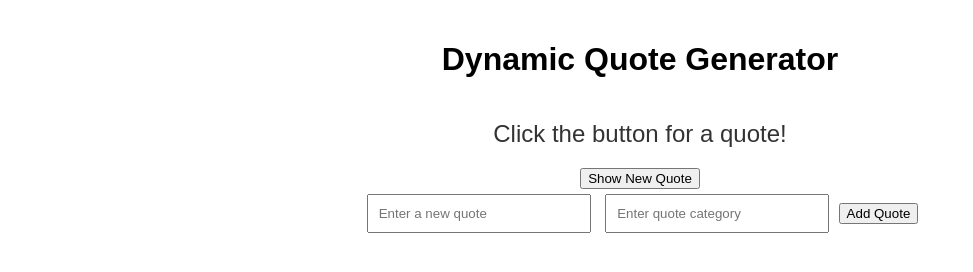
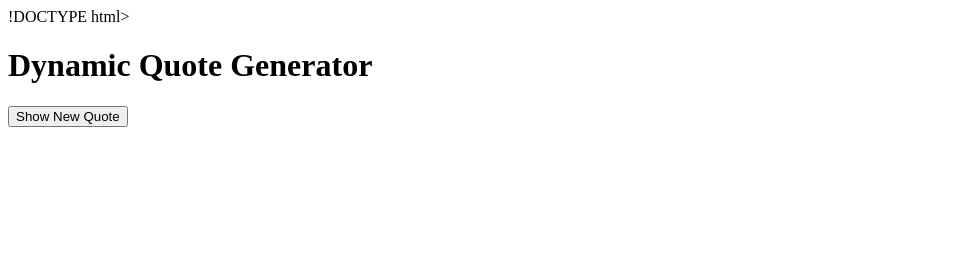
Before and after one commit to Mcloonie/alx_fe_javascript, a plain HTML site: page index.html in a window 1280 px wide. Shown: the whole page, without its empty margins (0-973 px from the left). Drawn offline with Linux system fonts and the light colour scheme.

Commit message:
Update index.html

```diff
--- a/index.html
+++ b/index.html
@@ -1,42 +1,14 @@
-<!DOCTYPE html>
+!DOCTYPE html>
   <html lang="en">
   <head>
     <meta charset="UTF-8">
     <meta name="viewport" content="width=device-width, initial-scale=1.0">
     <title>Dynamic Quote Generator</title>
-    <style>
-        body {
-            font-family: Arial, sans-serif;
-            display: flex;
-            flex-direction: column;
-            align-items: center;
-            margin: 20px;
-        }
-        #quoteDisplay {
-            margin: 20px;
-            font-size: 1.5em;
-            color: #333;
-            text-align: center;
-        }
-        input {
-            margin: 5px;
-            padding: 10px;
-            width: 200px;
-        }
-    </style>
   </head>
   <body>
     <h1>Dynamic Quote Generator</h1>
-    <div id="quoteDisplay">Click the button for a quote!</div>
+    <div id="quoteDisplay"></div>
     <button id="newQuote">Show New Quote</button>
-
-    <div>
-        <input id="newQuoteText" type="text" placeholder="Enter a new quote" />
-        <input id="newQuoteCategory" type="text" placeholder="Enter quote category" />
-        <button id="addQuote">Add Quote</button>
-    </div>
-
-
     <script src="script.js"></script>
   </body>
   </html>
```
Lines whose indentation alone changed are shown as unchanged.
